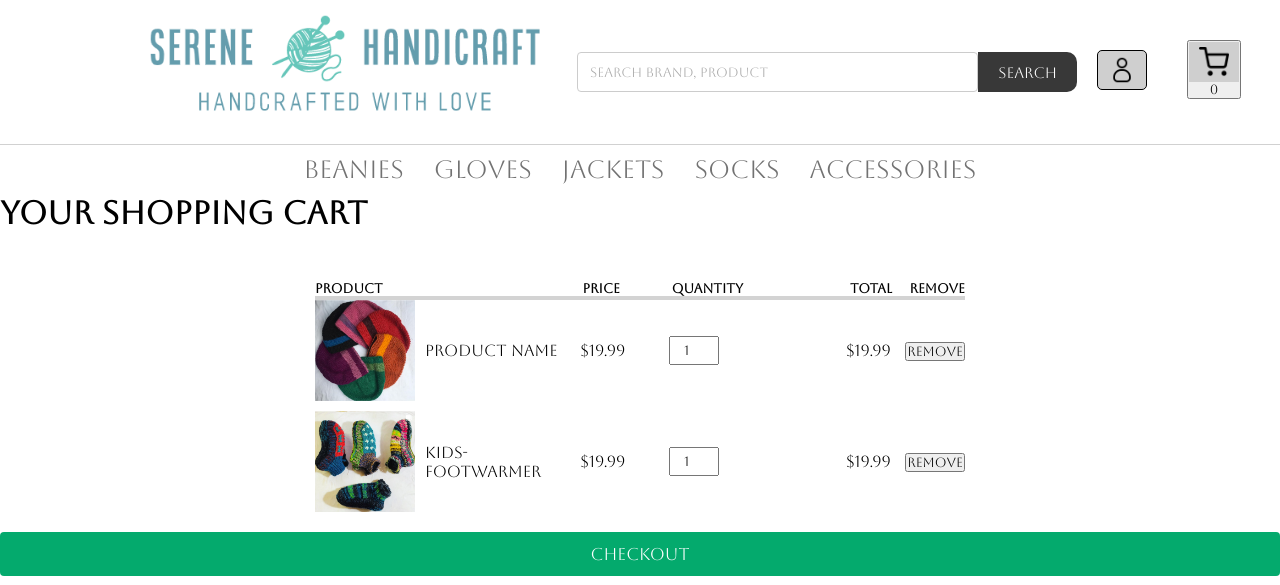
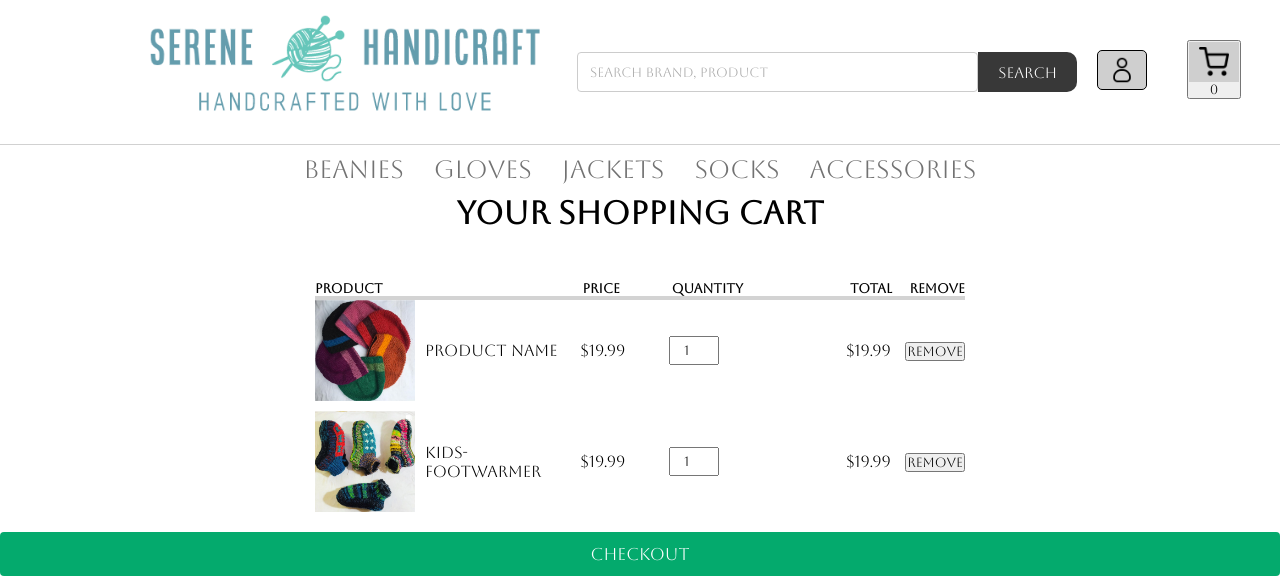
Before and after one commit to UmarSiddiqui/E-commerce-website, a PHP site: page /cart.html in a window 1280 px wide. Shown: the top 585 px of the page. Run offline with PHP 8.4, Linux system fonts and the light colour scheme.

Commit message:
Center the div

```diff
--- a/css/cart.css
+++ b/css/cart.css
@@ -1,3 +1,7 @@
+header {
+  text-align: center;
+}
+
 .products-container {
   max-width: 650px;
   justify-content: space-around;
```
